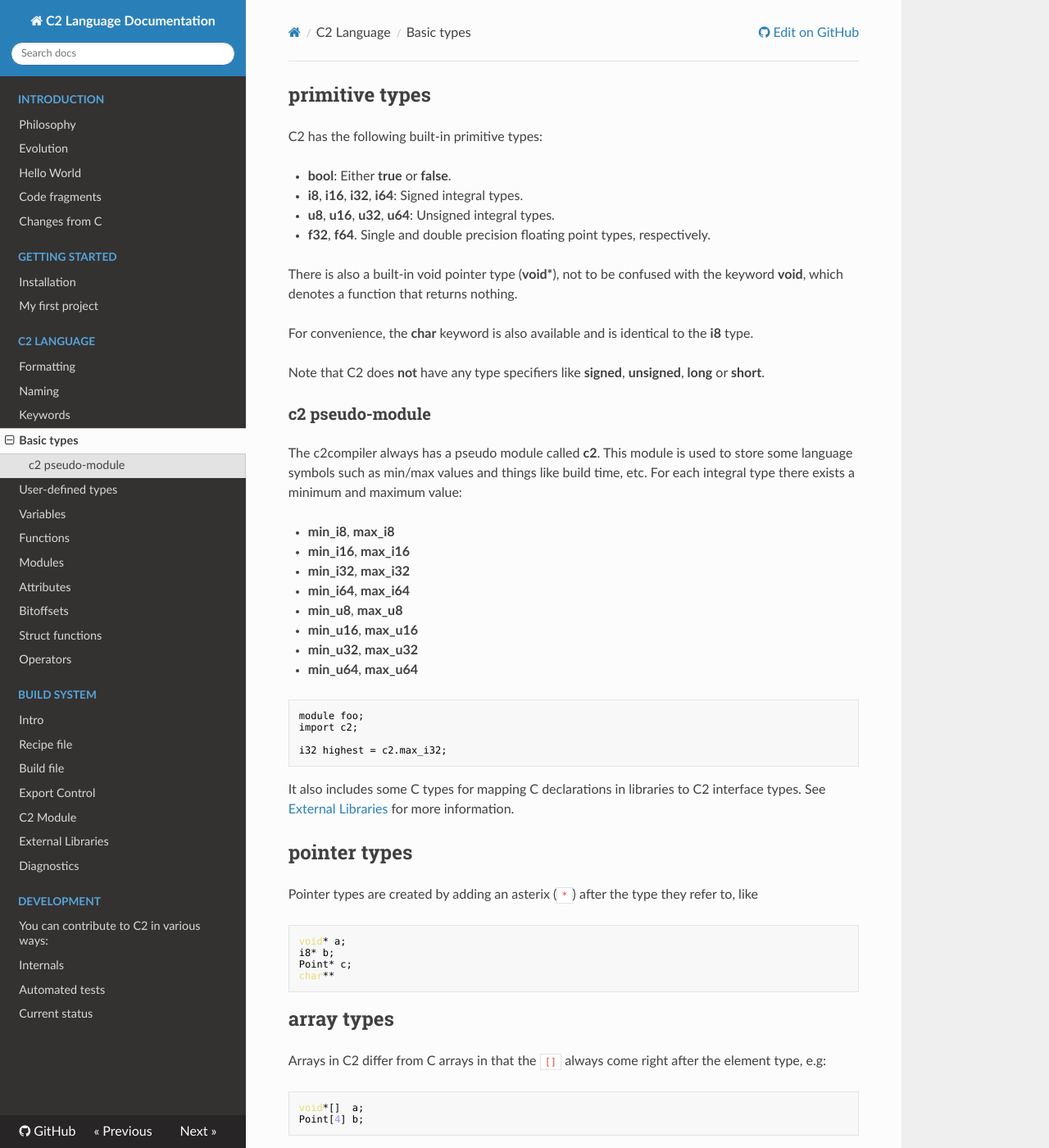
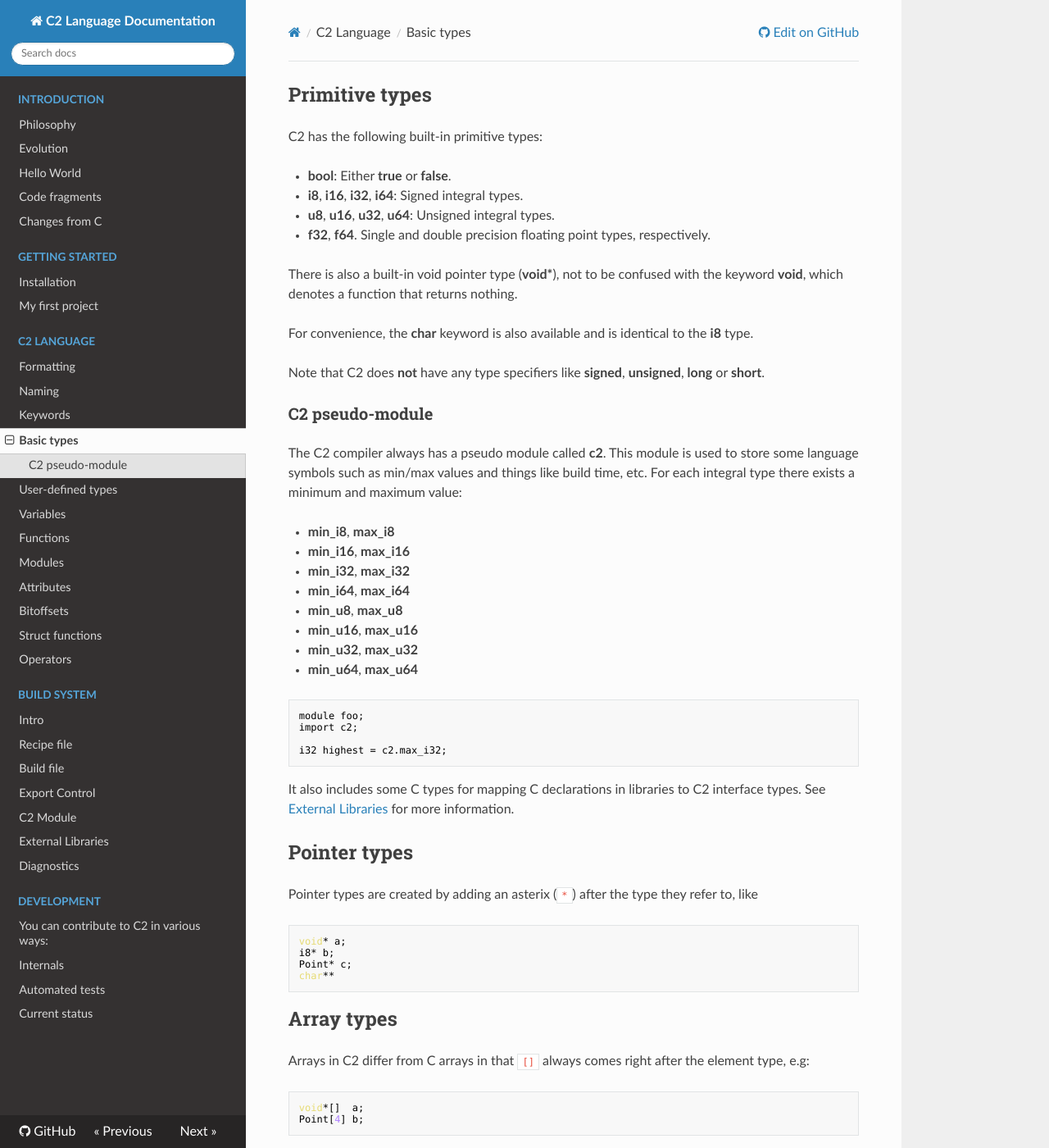
Before and after one commit to c2lang/documentation, an MkDocs documentation site: the page built from documentation/docs/language/basic_types.md, in a window 1280 px wide and 1400 px high. Shown: the whole window at 82% size. Built offline with MkDocs 1.6.1, drawn with Linux system fonts in a browser that asks for light colours; nearby versions of some CDN libraries; old or Windows-style settings are respelled for this version of MkDocs.

Commit message:
Update basic_types.md

````diff
--- a/documentation/docs/language/basic_types.md
+++ b/documentation/docs/language/basic_types.md
@@ -1,5 +1,5 @@
 
-## primitive types
+## Primitive types
 
 C2 has the following built-in primitive types:
 
@@ -15,8 +15,8 @@ For convenience, the __char__ keyword is also available and is identical to the
 
 Note that C2 does __not__ have any type specifiers like __signed__, __unsigned__, __long__ or __short__.
 
-### c2 pseudo-module ###
-The c2compiler always has a pseudo module called __c2__. This module is used to
+### C2 pseudo-module ###
+The C2 compiler always has a pseudo module called __c2__. This module is used to
 store some language symbols such as min/max values and things like build time, etc.
 For each integral type there exists a minimum and maximum value:
 
@@ -39,7 +39,7 @@ i32 highest = c2.max_i32;
 It also includes some C types for mapping C declarations in libraries to C2 interface types.
 See [External Libraries](../build_system/libraries/) for more information.
 
-## pointer types
+## Pointer types
 
 Pointer types are created by adding an asterix (`*`) after the type they refer to, like
 
@@ -50,9 +50,9 @@ Point* c;
 char**
 ```
 
-## array types
+## Array types
 
-Arrays in C2 differ from C arrays in that the `[]` always come right after the element type, e.g:
+Arrays in C2 differ from C arrays in that `[]` always comes right after the element type, e.g:
 
 ```c
 void*[]  a;
````
